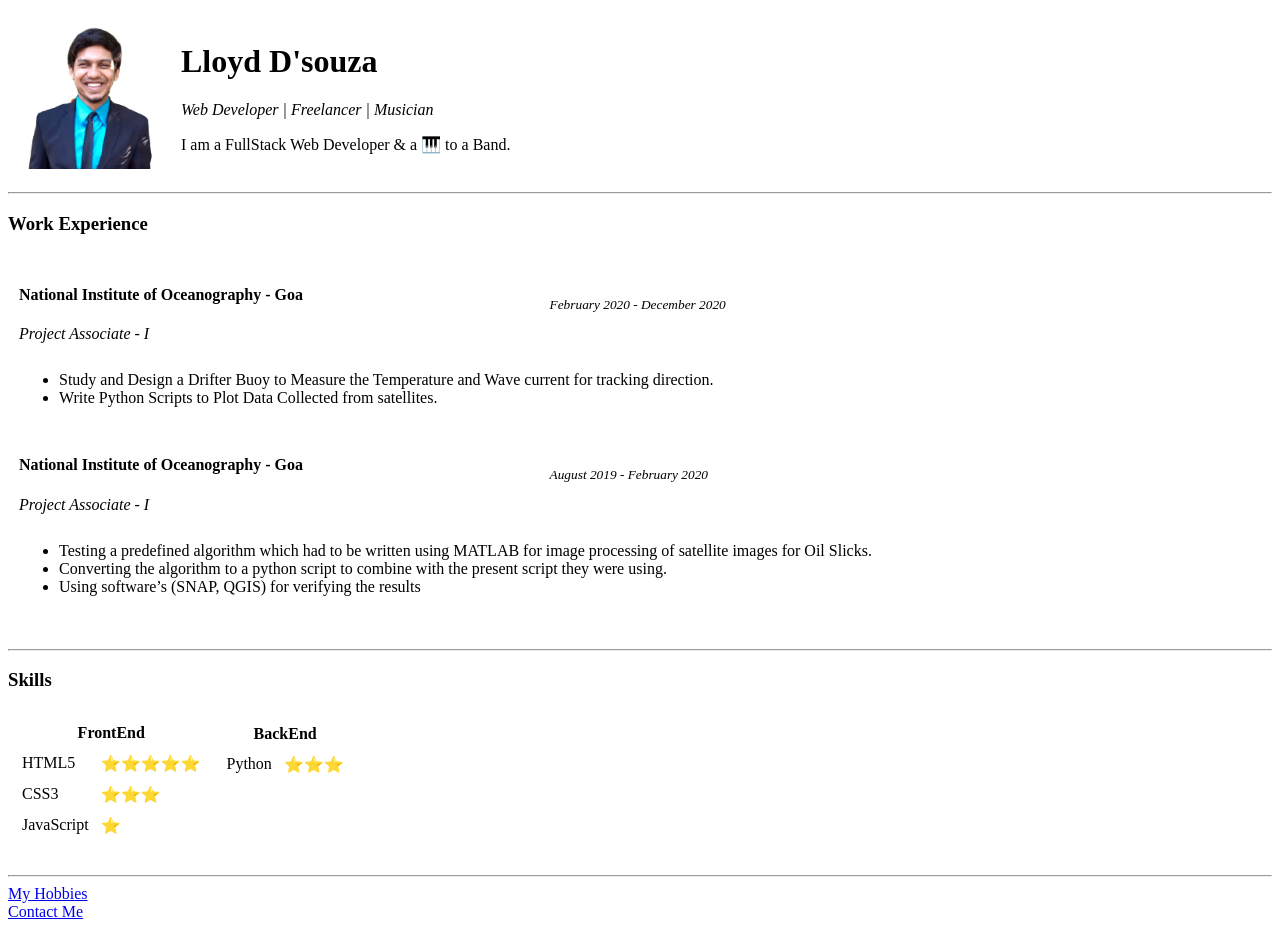
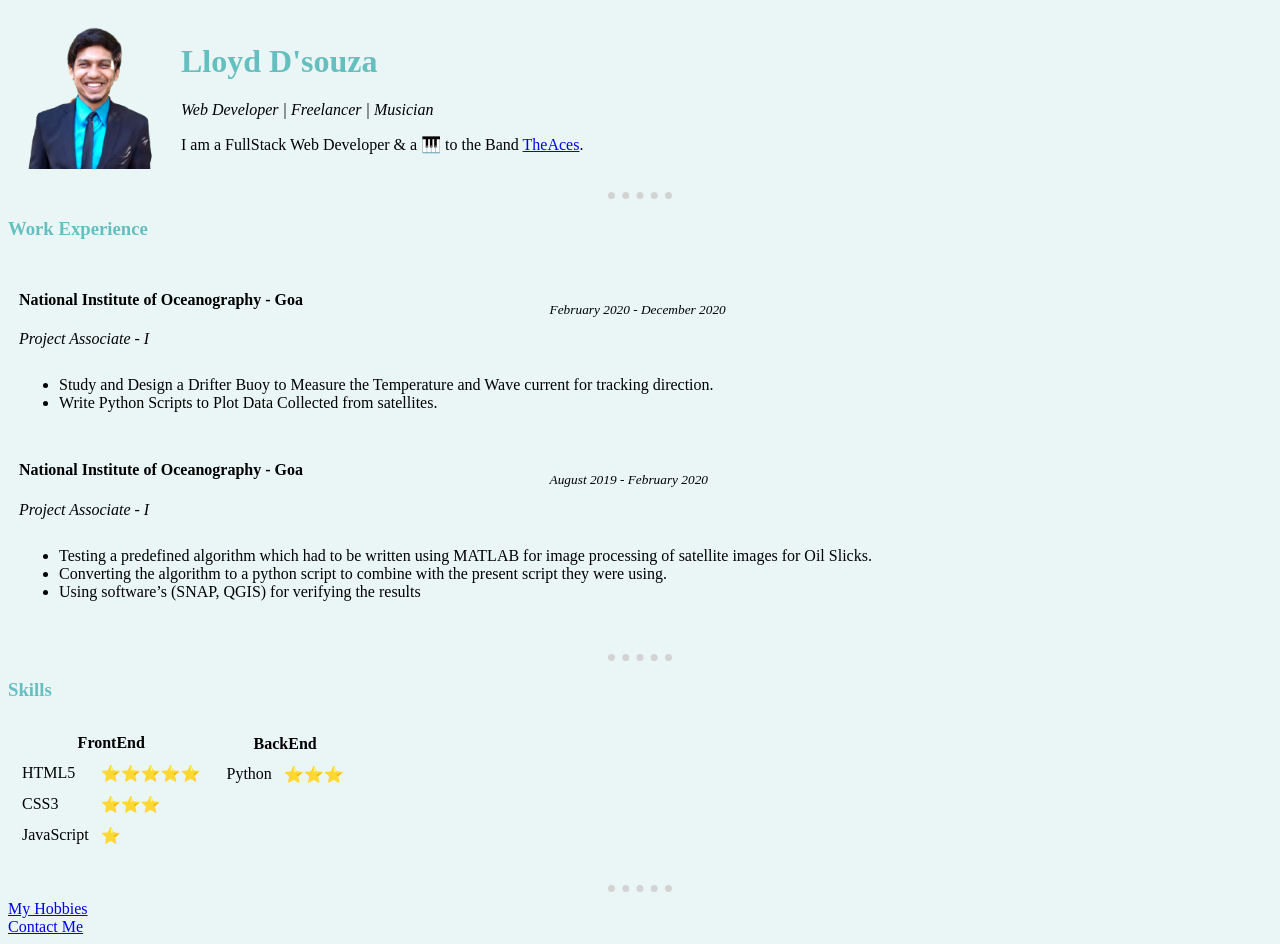
Before and after one commit to lloyddsouza0/cv, a plain HTML site: page index.html in a window 1280 px wide. Drawn offline with Linux system fonts and the light colour scheme.

Commit message:
Added external stylesheet

```diff
--- /dev/null
+++ b/css/styles.css
@@ -0,0 +1,18 @@
+body {
+    background-color: #EAF6F6;
+}
+
+hr {
+    border-color:lightgray;
+    border-style: dotted none none;
+    border-width: 7px;
+    width: 5%;
+}
+
+h1 {
+    color: #66BFBF;
+}
+
+h3 {
+    color: #66BFBF;
+}
--- a/index.html
+++ b/index.html
@@ -5,7 +5,9 @@
     <meta http-equiv="X-UA-Compatible" content="IE=edge">
     <meta name="viewport" content="width=device-width, initial-scale=1.0">
     <title>Lloyd's Personal Website</title>
+    <link rel="stylesheet" href="css/styles.css">
 </head>
+
 <body>
     <table cellspacing="10px">
         <tr>
@@ -15,7 +17,7 @@
             <td>
                 <h1>Lloyd D'souza</h1>
                 <p><em>Web Developer | Freelancer | Musician</em></p>
-                <p>I am a FullStack Web Developer & a &#127929; to a Band.</p>
+                <p>I am a FullStack Web Developer & a &#127929; to the Band <a href="https://theacesbandgoa.wixsite.com/mysite">TheAces</a>.</p>
             </td>
         </tr>
     </table>
```
Also changed, not shown: contact.html (+5 -1 lines), hobbies.html (+2 -0 lines).
